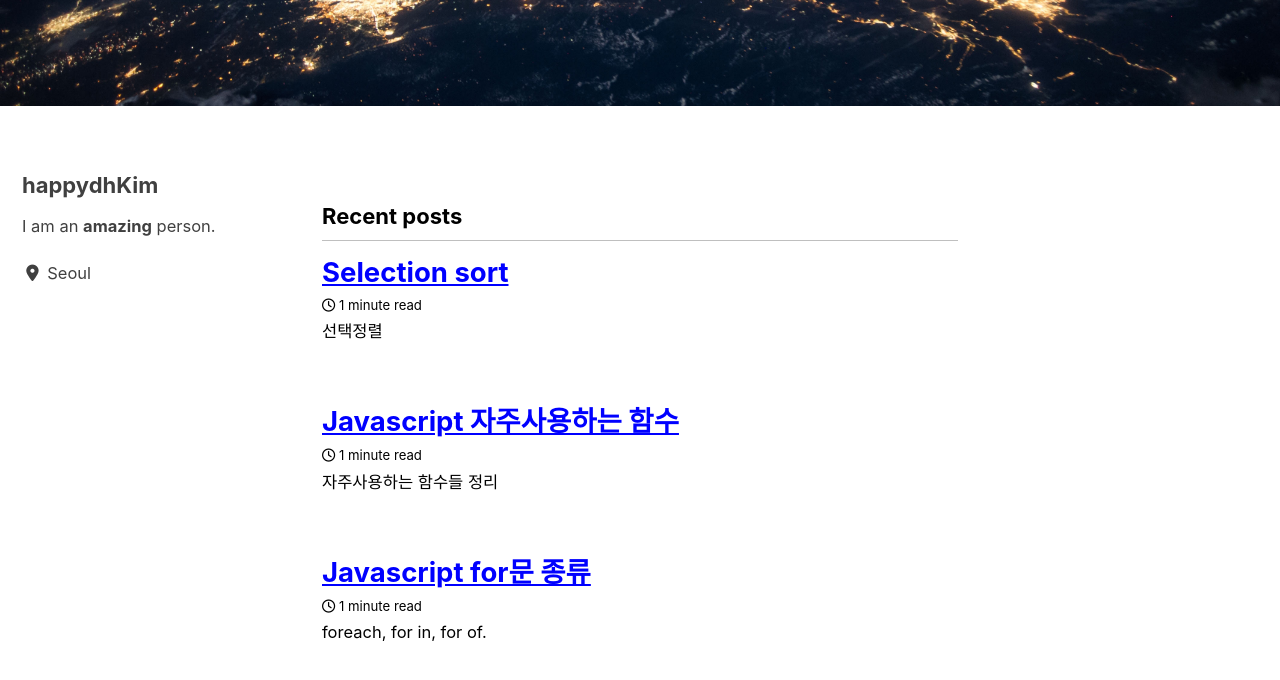
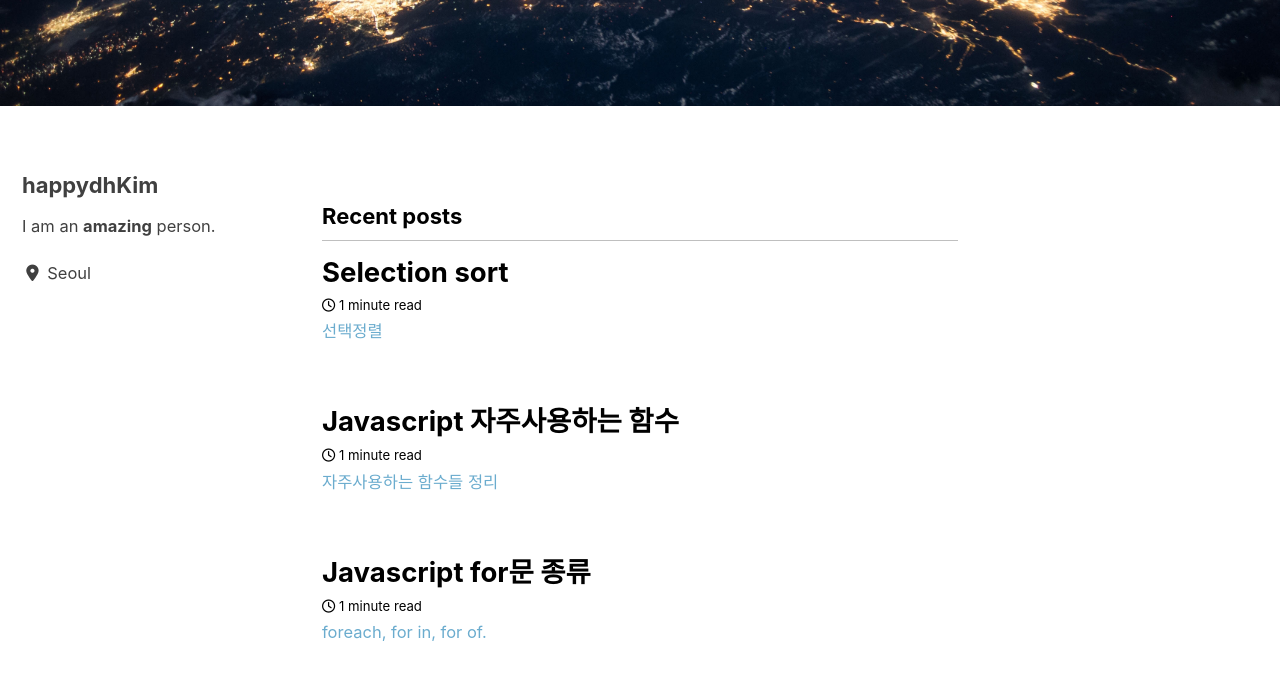
Before and after one commit to happydhKim/happydhKim.github.io, a Jekyll site: the page built from index.html, in a window 1280 px wide and 900 px high, scrolled down 504 px. Shown: the top 680 px of the window. Built offline with Jekyll 4.4.1, drawn with Linux system fonts in a browser that asks for light colours; cached includes are drawn as plain includes; nearby versions of some CDN libraries; the list of posts is cut into pages by our own code.

Commit message:
Fix font color for post lists

```diff
--- a/_sass/minimal-mistakes/_archive.scss
+++ b/_sass/minimal-mistakes/_archive.scss
@@ -23,6 +23,8 @@
 
   a {
     position: relative;
+    text-decoration: none;
+    color:black;
     z-index: 10;
   }
 
@@ -75,7 +77,7 @@
 .archive__item-excerpt {
   margin-top: 0;
   font-size: $type-size-6;
-
+  color:rgb(107, 172, 206);
   & + p {
     text-indent: 0;
   }
```
Also changed, not shown: _posts/2019-08-05-js-for.md (+3 -0 lines).
